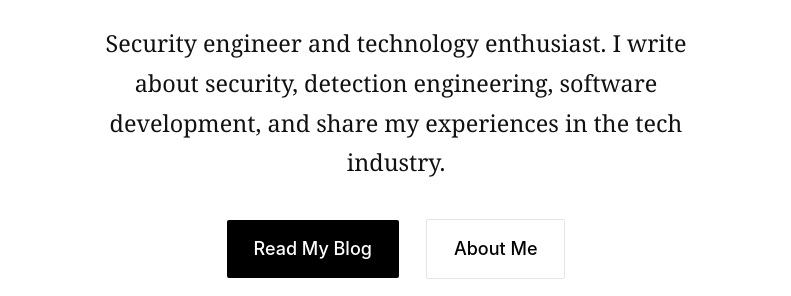
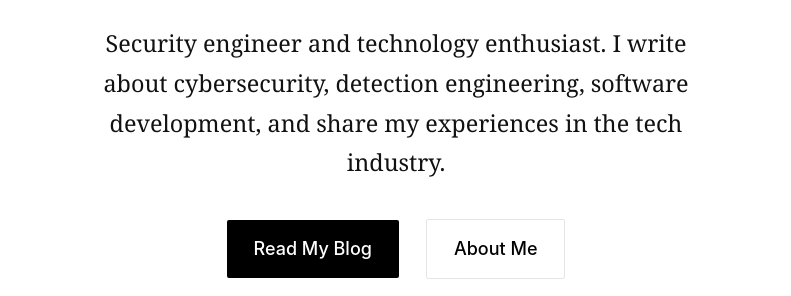
Before and after one commit to V1ctorLima/vlima.in, a Gatsby site: page / in a window 1280 px wide. Shown: the part 504-800 px from the top of the page, without its empty margins (244-1035 px from the left). Built offline with nearby package versions, Linux system fonts and the light colour scheme; Gatsby itself is replaced by a stand-in of ours; some packages are replaced by stand-ins of ours.

Commit message:
Test deployment pipeline: Update homepage description
- Changed 'security' to 'cybersecurity' for more specific terminology
- Testing complete CI/CD pipeline after fixing git authentication
- Verifying container rebuilds with latest content

```diff
--- a/src/pages/index.js
+++ b/src/pages/index.js
@@ -48,7 +48,7 @@ const IndexPage = ({ data, location }) => {
             textAlign: "center",
             margin: "0 auto 2rem auto"
           }}>
-            Security engineer and technology enthusiast. I write about security,
+            Security engineer and technology enthusiast. I write about cybersecurity,
             detection engineering, software development, and share my experiences in the tech industry.
           </p>
           <div className="hero-buttons" style={{ textAlign: "center" }}>
```
